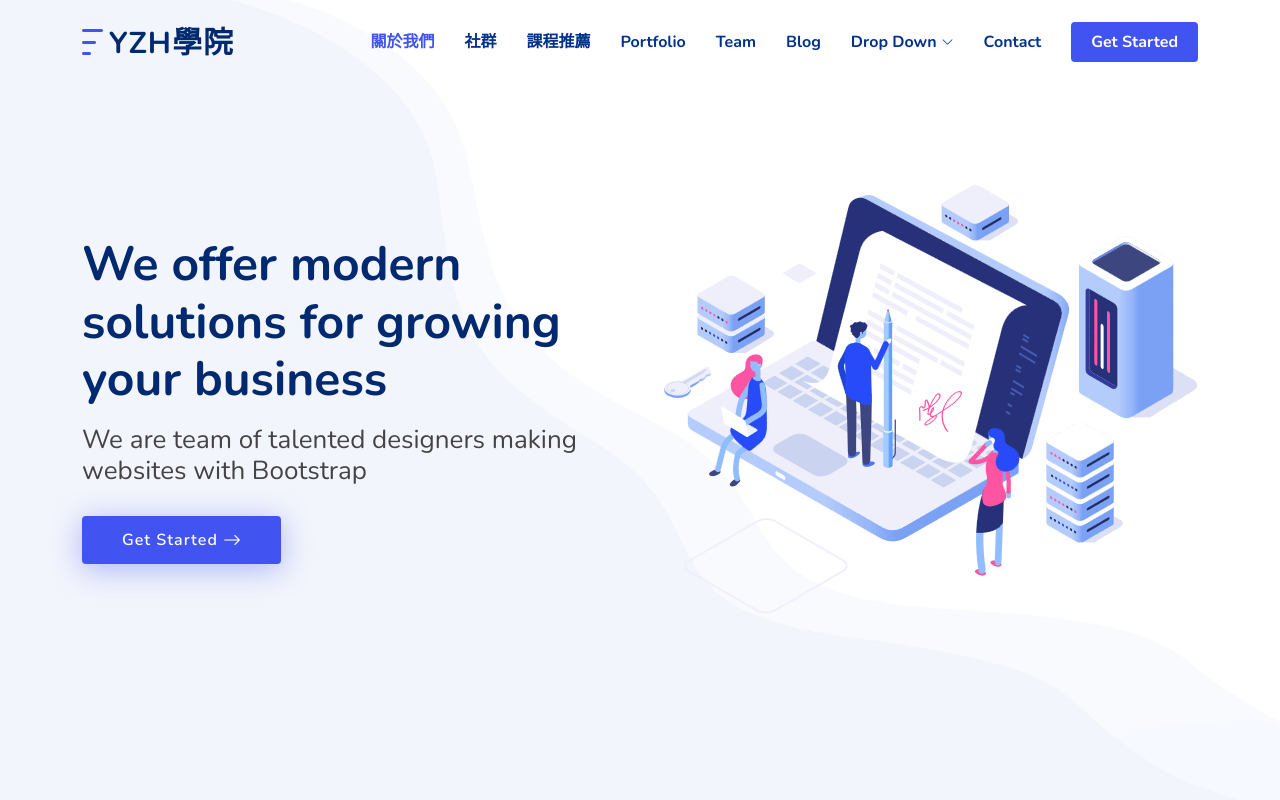
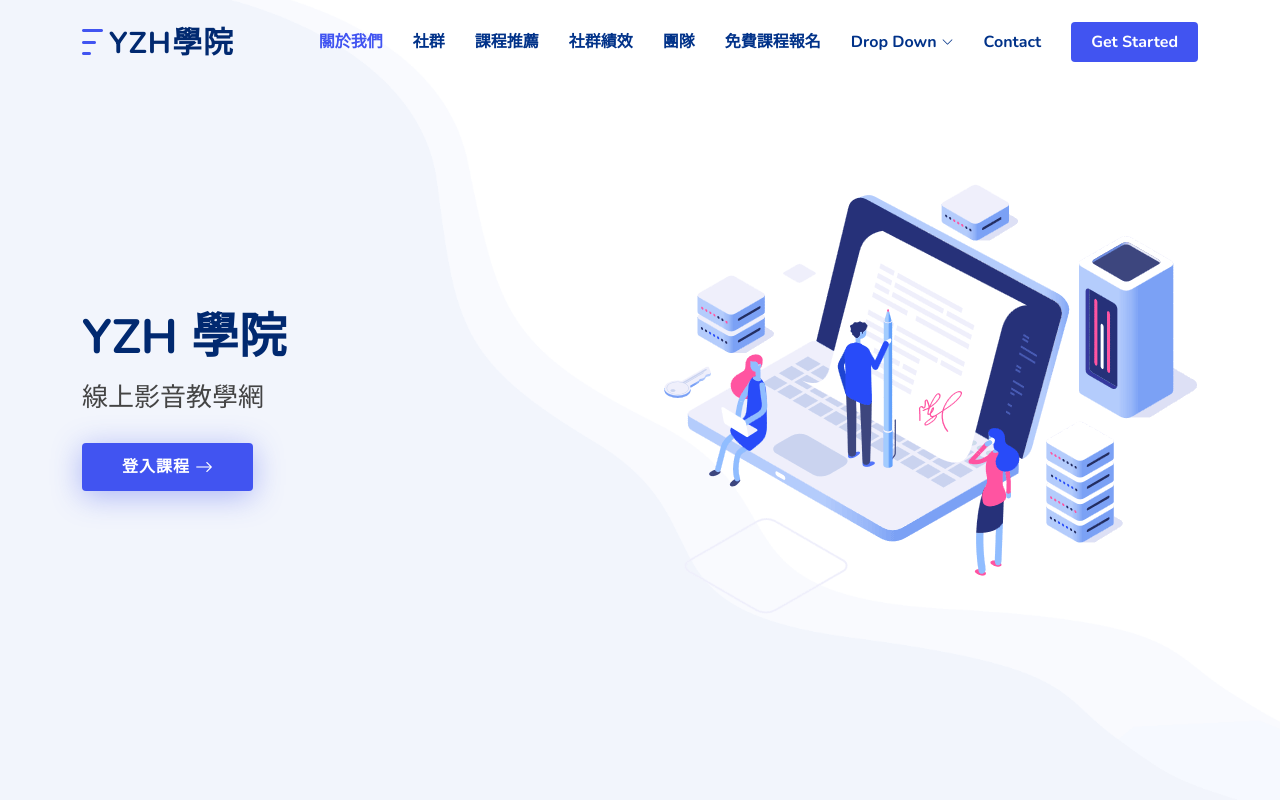
Before and after one commit to YJ4449/YJ4449.github.io, a plain HTML site: page index.html in a window 1280 px wide. Shown: the top 800 px of the page. Drawn offline with nearby package versions, Linux system fonts and the light colour scheme.

Commit message:
Add files via upload

```diff
--- a/index.html
+++ b/index.html
@@ -52,9 +52,9 @@
           <li><a class="nav-link scrollto active" href="#hero">關於我們</a></li>
           <li><a class="nav-link scrollto" href="#about">社群</a></li>
           <li><a class="nav-link scrollto" href="#services">課程推薦</a></li>
-          <li><a class="nav-link scrollto" href="#portfolio">Portfolio</a></li>
-          <li><a class="nav-link scrollto" href="#team">Team</a></li>
-          <li><a href="blog.html">Blog</a></li>
+          <li><a class="nav-link scrollto" href="#portfolio">社群績效</a></li>
+          <li><a class="nav-link scrollto" href="#team">團隊</a></li>
+          <li><a href="blog.html">免費課程報名</a></li>
           <li class="dropdown"><a href="#"><span>Drop Down</span> <i class="bi bi-chevron-down"></i></a>
             <ul>
               <li><a href="#">Drop Down 1</a></li>
@@ -87,12 +87,12 @@
     <div class="container">
       <div class="row">
         <div class="col-lg-6 d-flex flex-column justify-content-center">
-          <h1 data-aos="fade-up">We offer modern solutions for growing your business</h1>
-          <h2 data-aos="fade-up" data-aos-delay="400">We are team of talented designers making websites with Bootstrap</h2>
+          <h1 data-aos="fade-up">YZH 學院</h1>
+          <h2 data-aos="fade-up" data-aos-delay="400">線上影音教學網</h2>
           <div data-aos="fade-up" data-aos-delay="600">
             <div class="text-center text-lg-start">
               <a href="#Gabout" class="btn-get-started scrollto d-inline-flex align-items-center justify-content-center align-self-center">
-                <span>Get Started</span>
+                <span>登入課程</span>
                 <i class="bi bi-arrow-right"></i>
               </a>
             </div>
```
